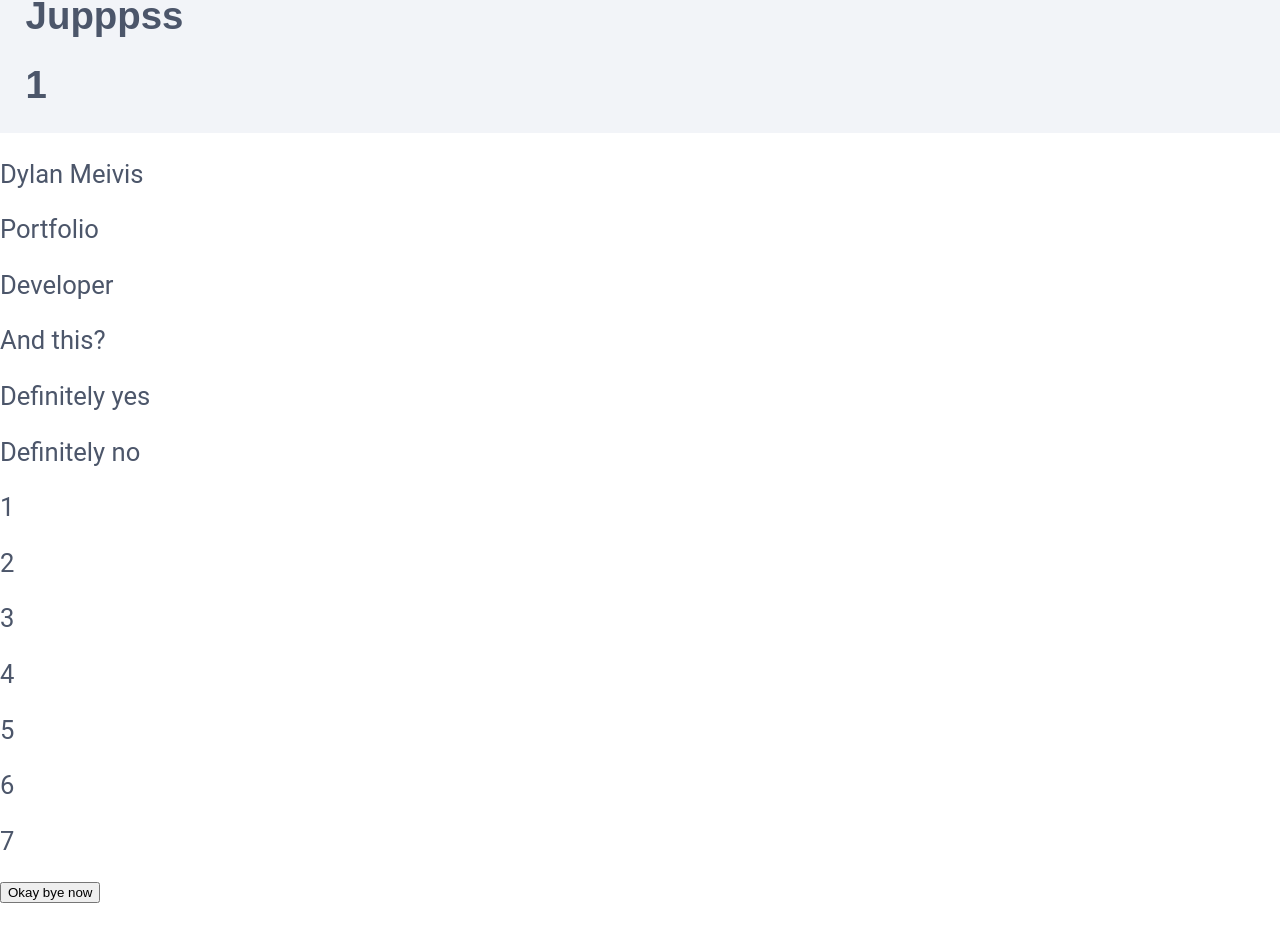
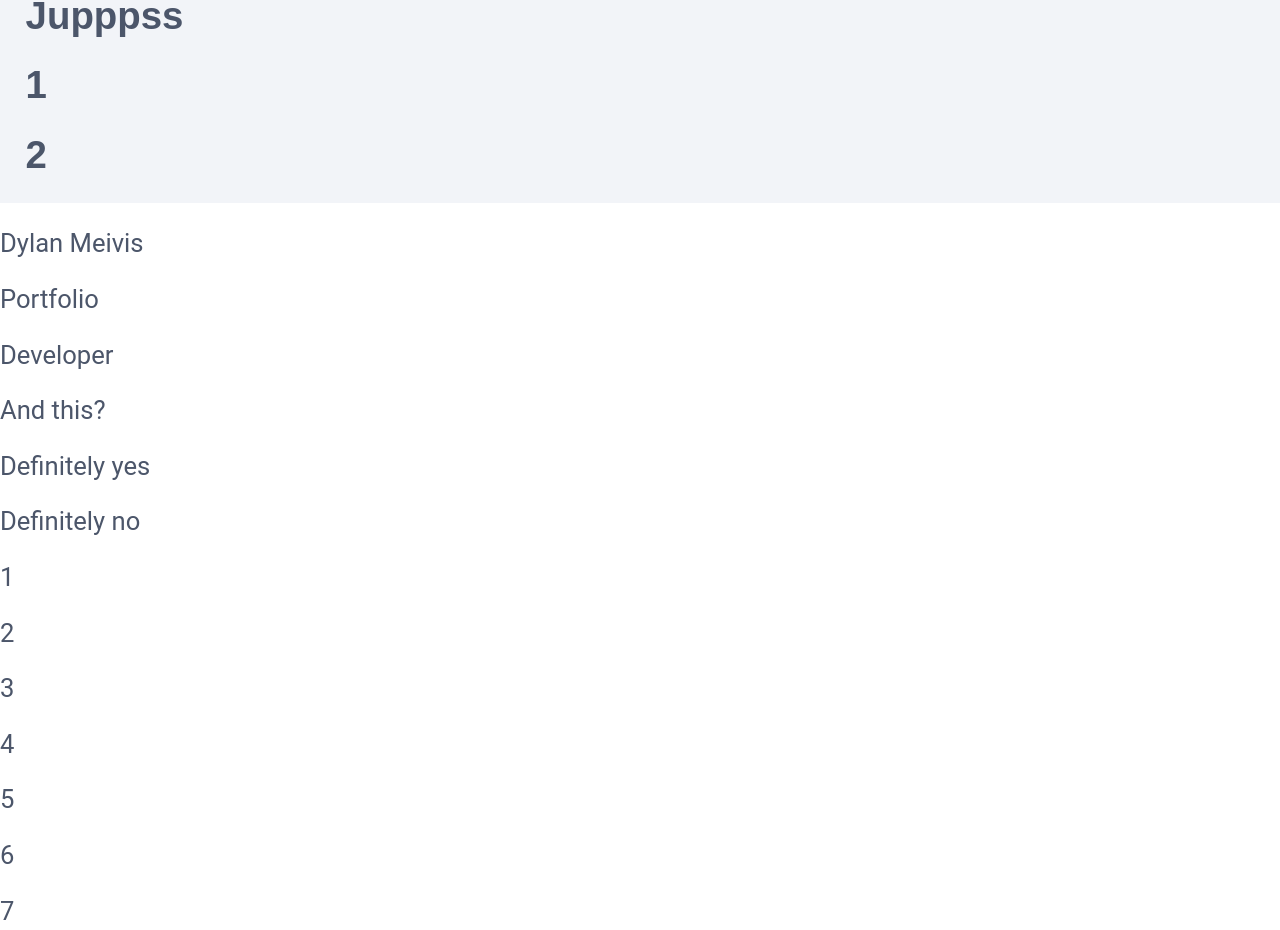
Before and after one commit to DylanMeivis/Portfolio, a React (Create React App) app: page / in a window 1280 px wide. Shown: the part 1209-2139 px from the top of the page. Built offline with nearby package versions, Linux system fonts and the light colour scheme.

Commit message:
Update App.js

```diff
--- a/src/App.js
+++ b/src/App.js
@@ -28,6 +28,7 @@ function App() {
             <h1>Nups</h1>
             <h1>Jupppss</h1>
             <h1>1</h1>
+            <h1>2</h1>
         </div>
         <div className="InformationHeader">
             <h3>Dylan Meivis </h3>
```
